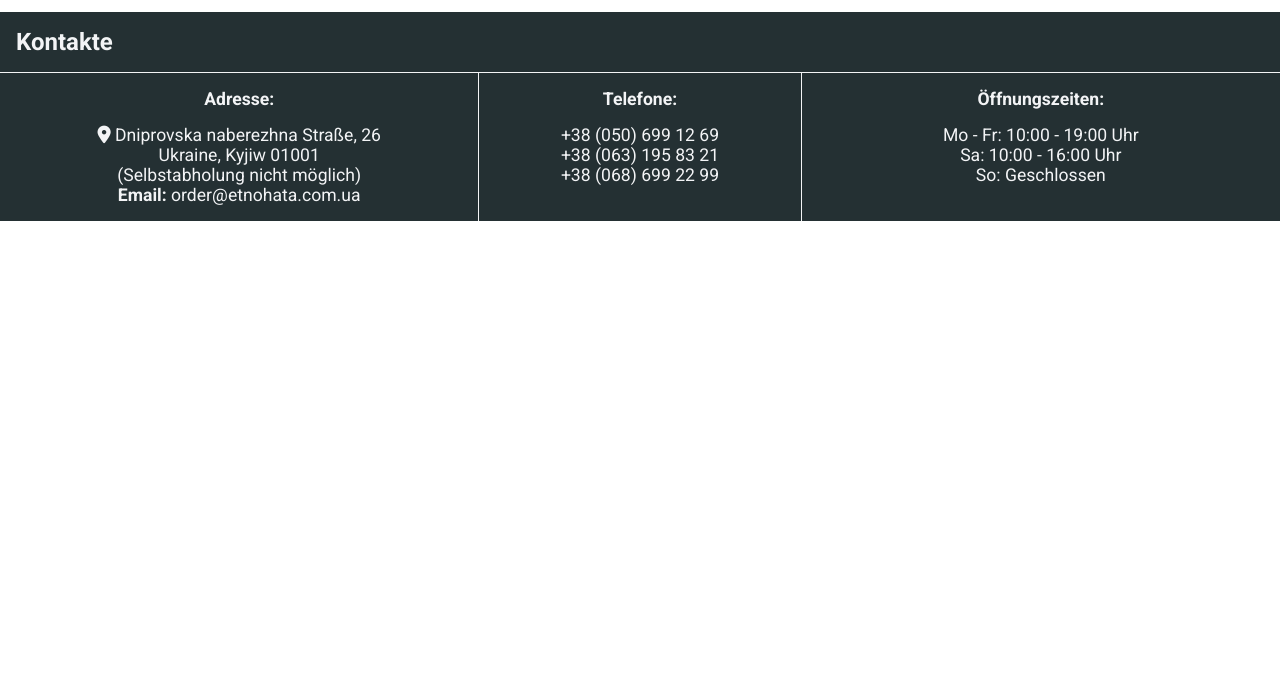
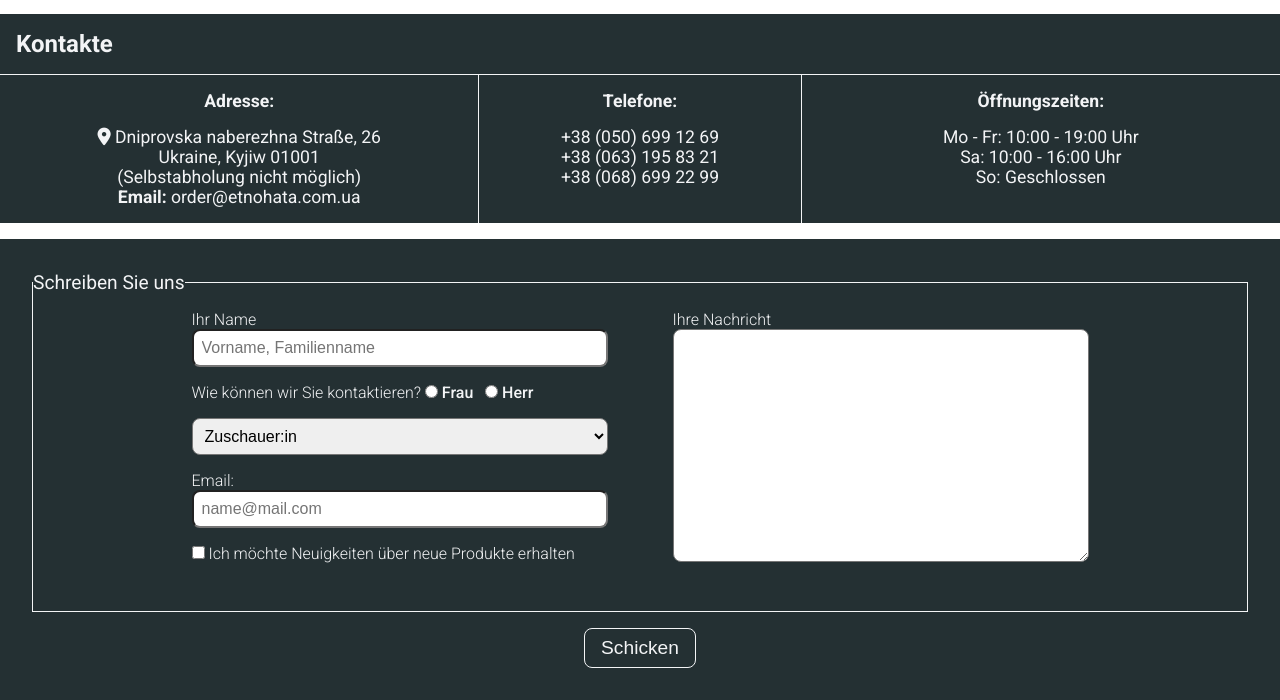
Before and after one commit to iamstasiia/WebDevCourse_HTML-CSS_Website-presentation, a plain HTML site: page index.html in a window 1280 px wide. Shown: the part 1038-1738 px from the top of the page. Before the commit the page ends 1259 px from the top, so only its background shows below. Drawn offline with nearby package versions, Linux system fonts and the light colour scheme; a web font is replaced by a local one.

Commit message:
creation and stylization of form

```diff
--- a/index.html
+++ b/index.html
@@ -52,7 +52,7 @@
         </div>
 
         <div class="separating-text">
-            <p>New Collection - 2024 - New Collection - 2024 - New Collection - 2024</p>
+            <p>2024 - New Collection - 2024 - New Collection - 2024 - New Collection - 2024 - New Collection</p>
         </div>
 
         <div class="container-right">
@@ -131,6 +131,43 @@
                 </li>
             </ul>
         </div>
+        <div class="message">
+            <form action="./data.html" method="get">
+                <fieldset>
+                    <legend>Schreiben Sie uns</legend>
+                    <div class="forms">
+                        <div class="form-left">
+                        <!-- Name: -->
+                            <label for="name">Ihr Name</label>
+                            <input type="text" name="Name" id="name" placeholder="Vorname, Familienname" minlength="1" required>
+                        <!-- Anrede: -->
+                            <label for="Anrede">Wie können wir Sie kontaktieren?</label>
+                            <input type="radio" name="Anrede" value="Frau" id="frau">
+                            <label for="frau">Frau</label>
+                            <input type="radio" name="Anrede" value="Herr" id="herr">
+                            <label for="herr">Herr</label>
+                        <!-- Category: -->
+                            <select name="Category" id="category">
+                                <option value="zuschauer:in">Zuschauer:in</option>
+                                <option value="klient:in">Klient:in</option>
+                                <option value="hersteller:in">Hersteller:in</option>
+                            </select>
+                        <!-- Email: -->
+                            <label for="email">Email:</label>
+                            <input type="email" name="Email" id="email" placeholder="name@mail.com" required minlength="5">
+                            <input type="checkbox" name="News-Abonnement" value="Ja" id="news-abo">
+                            <label for="news-abo">Ich möchte Neuigkeiten über neue Produkte erhalten</label>
+                    </div>
+                    <div class="form-right">
+                        <!-- Comments: -->
+                            <label for="comments">Ihre Nachricht</label>
+                            <textarea name="Comments" id="comments" cols="30" rows="10"></textarea>
+                    </div>
+                </div>
+                </fieldset>
+                <button type="submit">Schicken</button>
+            </form>
+        </div>
     </footer>
 </body>
 </html>
--- a/sass-styles/main.scss
+++ b/sass-styles/main.scss
@@ -60,7 +60,7 @@
                 gap: .5rem;
                 justify-content: flex-end;
                 flex-wrap: wrap;
-                font-size: 1.1rem;
+                font-size: 1.2rem;
 
                 > li {
                     position: relative;
@@ -194,7 +194,8 @@
     text-align-last: justify;
     word-wrap: break-word;
     font-size: 1.6rem;
-    padding: .3rem;
+    padding: .2rem .1rem .2rem .2rem;
+    font-family: 'Oswald', sans-serif;
 }
 
 .container-right {
@@ -303,6 +304,80 @@ footer {
             }
         }
     }
+
+    .message {
+        background: $mc-text;
+        margin-top: 1rem;
+        padding: 2rem;
+
+        form {
+            display: flex;
+            gap: 1rem;
+            flex-direction: column;
+            align-items: center;
+
+            button {
+                background: none;
+                color: $mc-light;
+                padding: .5rem 1rem;
+                border: 1px solid $mc-light;
+                border-radius: .5rem;
+                font-size: 1.2rem;
+                font-weight: 500;
+                cursor: pointer;
+                transition: all .5s linear;
+
+                &:hover {
+                    color: $mc-text;
+                    border-color: $mc-warning;
+                    background: $mc-success;
+                }
+            }
+        }
+
+        fieldset {
+            border: none;
+            border: 1px solid $mc-light;
+            padding: 1rem 0;
+            width: 100%;
+
+            legend {
+                font-size: 1.2rem;
+                font-weight: 400;
+            }
+
+            .forms {
+                display: flex;
+                flex-wrap: wrap;
+                justify-content: center;
+                gap: 1px;
+
+                .form-left, .form-right {
+                    width: 30rem;
+                    padding: 0 2rem 2rem 2rem;
+                    background: $mc-text;
+                }
+
+                input[type="text"], select, input[type="email"], textarea {
+                    width: 100%;
+                    padding: .5rem;
+                    font-size: 1rem;
+                    border-radius: .5rem;
+                    margin-bottom: 1rem;
+                }
+
+                label[for="frau"], label[for="herr"] {
+                    font-size: 1rem;
+                    font-weight: 500;
+                    margin-right: .5rem;
+                }
+
+                select {margin-top: 1rem;}
+
+                textarea {height: 92%;}
+            }
+        }
+    }
 }
 
 
```
Also changed, not shown: style.css, 1 other file.
